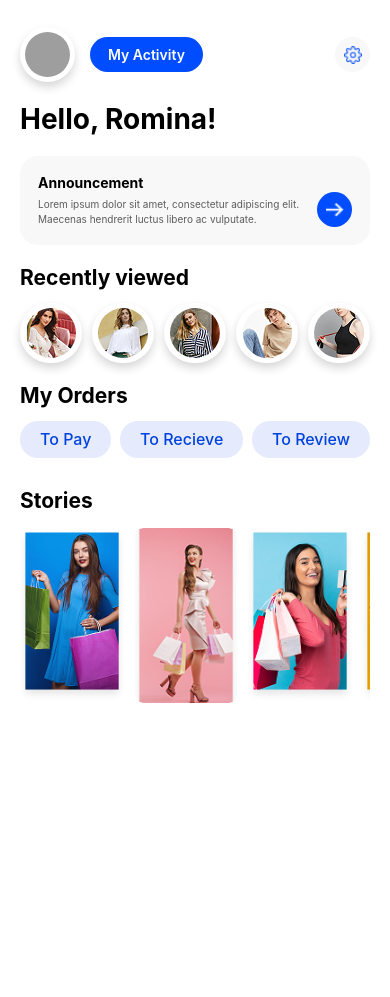
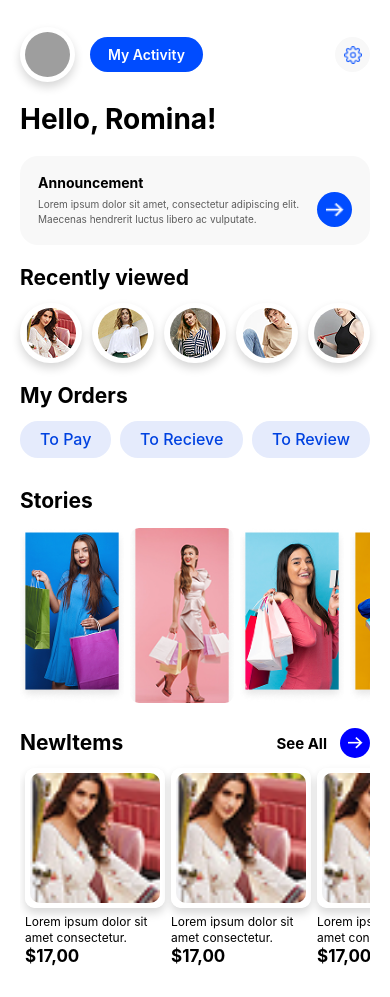
Before and after one commit to Abhishek6353/SecondApp, a React Native app: screen / in a window 390 px wide. Before the commit the page ends 844 px from the top, so only its background shows below. Built offline with nearby package versions, Linux system fonts and the light colour scheme; grey boxes are pictures that could not be loaded.

Commit message:
feat: add NewItems component to shopping screen and update StoriesView layout

```diff
--- a/Screens/Shoppping.tsx
+++ b/Screens/Shoppping.tsx
@@ -5,6 +5,7 @@ import HeaderView from '../components/shopping componenets/HeaderView'
 import RecentlyViewed from '../components/shopping componenets/RecentlyViewed'
 import MyOrdersView from '../components/shopping componenets/MyOrdersView'
 import StoriesView from '../components/shopping componenets/StoriesView'
+import NewItems from '../components/shopping componenets/NewItems'
 
 
 export default function Shoppping() {
@@ -40,6 +41,7 @@ export default function Shoppping() {
                         <RecentlyViewed />
                         <MyOrdersView />
                         <StoriesView />
+                        <NewItems />
                     </View>
                 </ScrollView>
             </SafeAreaView>
--- /dev/null
+++ b/components/shopping componenets/NewItems.tsx
@@ -0,0 +1,153 @@
+import { Image, ScrollView, StyleSheet, Text, View } from 'react-native'
+import React from 'react'
+
+export default function NewItems() {
+    return (
+        <View style={styles.mainContainer}>
+            <View style={styles.headerContainer}>
+                <Text style={styles.headingText}>NewItems</Text>
+                <View style={styles.seeAllContainer}>
+                    <Text style={styles.seeAllText}>See All</Text>
+                    <View style={styles.arrowContainer}>
+                        <Image
+                            source={require('../../assets/Icons/arrow.png')}
+                        />
+                    </View>
+                </View>
+            </View>
+
+
+            <ScrollView horizontal showsHorizontalScrollIndicator={false} contentContainerStyle={styles.itemContainer}>
+                <View style={styles.itemCard}>
+                    <View style={styles.itemImageContainer}>
+                        <Image style={styles.itemImage} source={require('../../assets/images/user_profile_1.png')} />
+                    </View>
+                    <Text style={styles.itemName}>Lorem ipsum dolor sit amet consectetur.</Text>
+                    <Text style={styles.itemPrice}>$17,00</Text>
+                </View>
+
+                <View style={styles.itemCard}>
+                    <View style={styles.itemImageContainer}>
+                        <Image style={styles.itemImage} source={require('../../assets/images/user_profile_1.png')} />
+                    </View>
+                    <Text style={styles.itemName}>Lorem ipsum dolor sit amet consectetur.</Text>
+                    <Text style={styles.itemPrice}>$17,00</Text>
+                </View>
+
+                <View style={styles.itemCard}>
+                    <View style={styles.itemImageContainer}>
+                        <Image style={styles.itemImage} source={require('../../assets/images/user_profile_1.png')} />
+                    </View>
+                    <Text style={styles.itemName}>Lorem ipsum dolor sit amet consectetur.</Text>
+                    <Text style={styles.itemPrice}>$17,00</Text>
+                </View>
+
+                <View style={styles.itemCard}>
+                    <View style={styles.itemImageContainer}>
+                        <Image style={styles.itemImage} source={require('../../assets/images/user_profile_1.png')} />
+                    </View>
+                    <Text style={styles.itemName}>Lorem ipsum dolor sit amet consectetur.</Text>
+                    <Text style={styles.itemPrice}>$17,00</Text>
+                </View>
+
+                <View style={styles.itemCard}>
+                    <View style={styles.itemImageContainer}>
+                        <Image style={styles.itemImage} source={require('../../assets/images/user_profile_1.png')} />
+                    </View>
+                    <Text style={styles.itemName}>Lorem ipsum dolor sit amet consectetur.</Text>
+                    <Text style={styles.itemPrice}>$17,00</Text>
+                </View>
+            </ScrollView>
+        </View>
+    )
+}
+
+const styles = StyleSheet.create({
+    mainContainer: {
+        marginTop: 25,
+    },
+
+    headerContainer: {
+        flexDirection: 'row',
+        alignItems: 'center',
+        justifyContent: 'space-between',
+    },
+
+    headingText: {
+        color: '#000',
+        fontSize: 21,
+        fontWeight: 'bold',
+        lineHeight: 30
+    },
+
+    seeAllContainer: {
+        flexDirection: 'row',
+        alignItems: 'center',
+        gap: 13,
+    },
+
+    seeAllText: {
+        fontSize: 15,
+        fontWeight: 'bold',
+        color: '#000'
+
+    },
+
+    arrowContainer: {
+        width: 30,
+        height: 30,
+        borderRadius: 15,
+        justifyContent: 'center',
+        alignItems: 'center',
+        backgroundColor: 'blue'
+    },
+
+
+    // Items Container
+    itemContainer: {
+        marginTop: 10,
+        paddingHorizontal: 5,
+        gap: 6
+    },
+
+    itemCard: {
+        width: 140,
+    },
+
+    itemImageContainer: {
+        flex: 1,
+        borderWidth: 5,
+        borderColor: '#fff',
+        borderRadius: 10,
+        marginBottom: 6,
+
+        shadowColor: '#000',
+        shadowOffset: {
+            width: 0,
+            height: 5,
+        },
+        shadowOpacity: 0.16,
+        shadowRadius: 10,
+        elevation: 2,
+    },
+    itemImage: {
+        width: 130,
+        height: 130,
+        resizeMode: 'contain',
+        borderRadius: 10
+    },
+    itemName: {
+        fontSize: 12,
+        fontWeight: 'regular',
+        lineHeight: 16,
+        color: '#000'
+
+    },
+    itemPrice: {
+        fontSize: 17,
+        lineHeight: 21,
+        fontWeight: 'bold',
+        color: '#000'
+    },
+
+})
--- a/components/shopping componenets/StoriesView.tsx
+++ b/components/shopping componenets/StoriesView.tsx
@@ -39,6 +39,7 @@ const styles = StyleSheet.create({
         marginBottom: 12,
     },
     cardContentContainer: {
+        gap: 6,
         paddingRight: 20,
         alignItems: 'flex-start',
     },
@@ -48,12 +49,10 @@ const styles = StyleSheet.create({
         height: 175,
         borderRadius: 9,
         overflow: 'hidden',
-        marginRight: 10,
     },
     cardImage: {
-        width: '100%',
-        height: '100%',
+        width: 104,
+        height: 175,
         resizeMode: 'cover',
-        borderRadius: 9,
     },
 })
```
